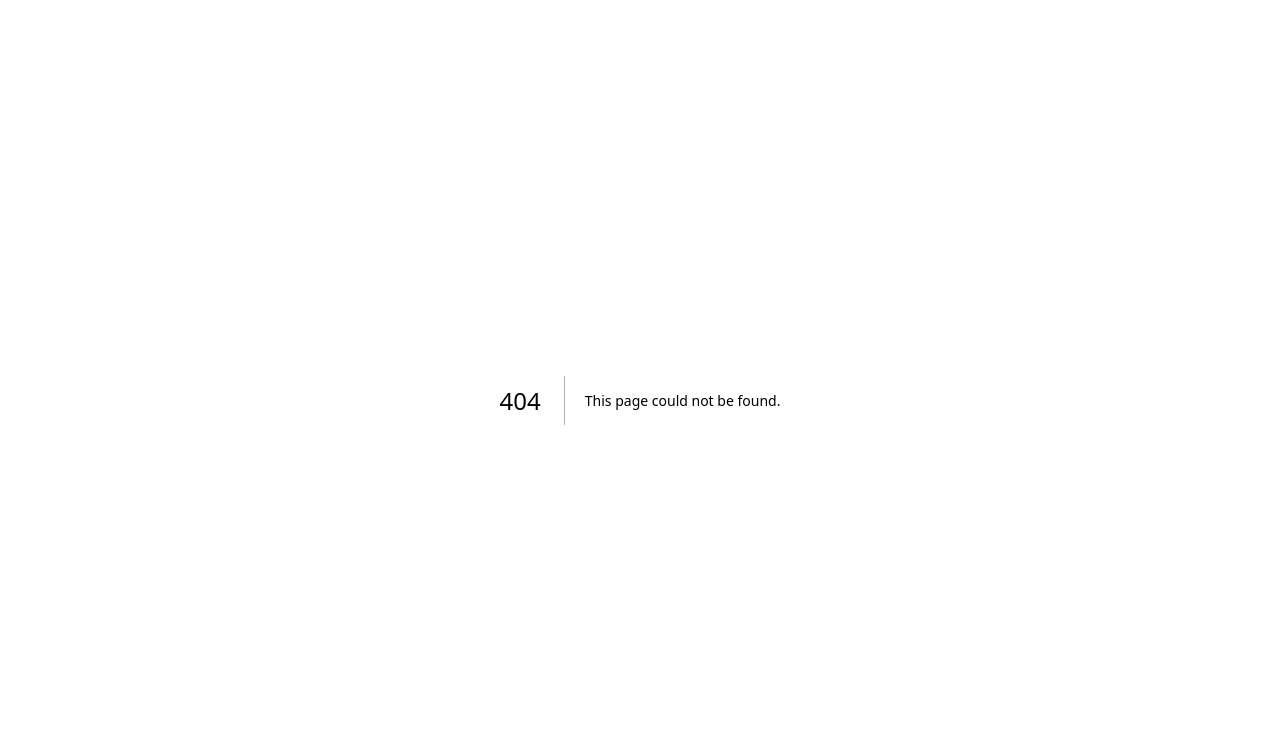
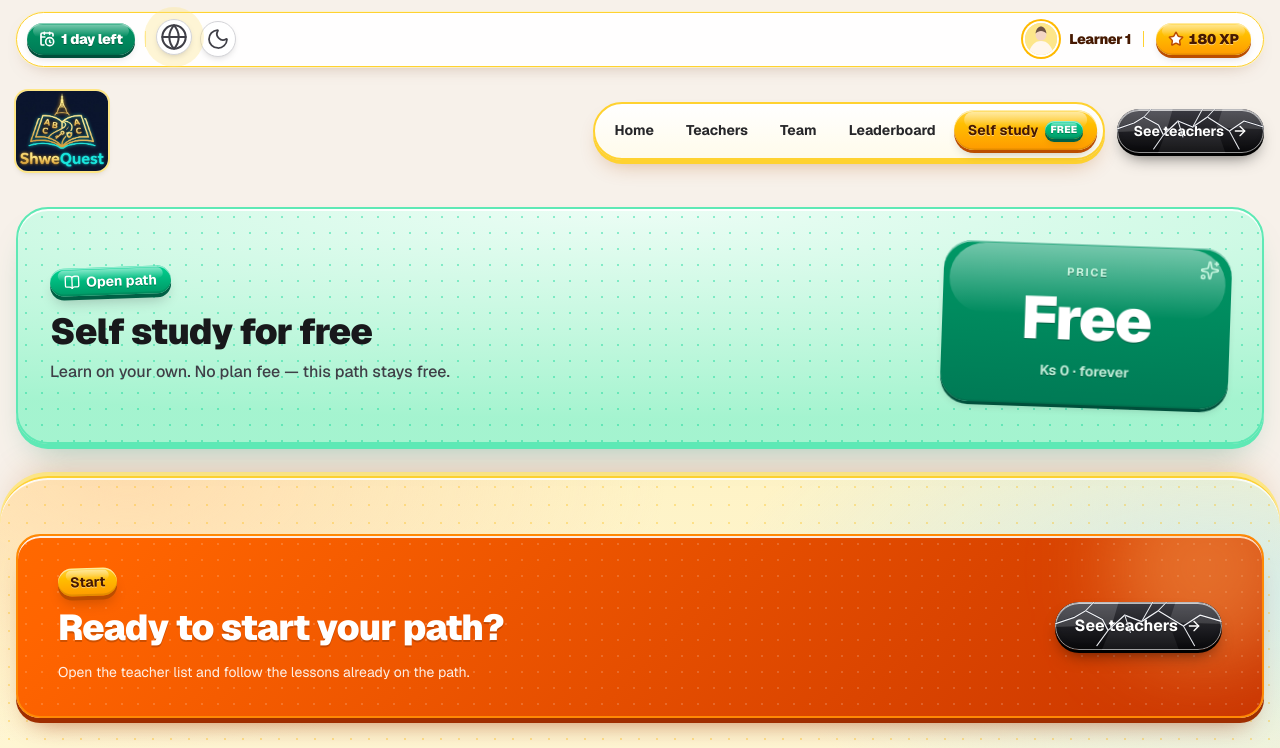
Before and after one commit to thihaaung1751992/shwequest, a Next.js app: page /self-study in a window 1280 px wide. Before the commit this address had no page. Shown: the top 748 px of the page. Built offline with nearby package versions, Linux system fonts and the light colour scheme.

Commit message:
feat: add free Self study page with nav Free badge
Ship /self-study with a prominent free price hero and wire it into nav/footer with an emerald Free chip so the free path is obvious from every page.

```diff
--- /dev/null
+++ b/src/app/self-study/page.tsx
@@ -0,0 +1,15 @@
+import type { Metadata } from "next";
+import PageShell from "@/components/page-shell";
+import SelfStudyHero from "@/components/self-study/self-study-hero";
+
+export const metadata: Metadata = {
+  title: "Self study for free · Shwequest",
+};
+
+export default function SelfStudyPage() {
+  return (
+    <PageShell title="Self study">
+      <SelfStudyHero />
+    </PageShell>
+  );
+}
--- a/src/components/page-shell.tsx
+++ b/src/components/page-shell.tsx
@@ -27,7 +27,9 @@ export default function PageShell({
         ? copy.nav.leaderboard
         : title === "Team"
           ? copy.nav.team
-          : title;
+          : title === "Self study"
+            ? copy.nav.selfStudy
+            : title;
   const fullMain = isHome || bleed;
 
   return (
--- /dev/null
+++ b/src/components/self-study/self-study-hero.tsx
@@ -0,0 +1,52 @@
+"use client";
+
+import { BookOpen, Sparkles } from "lucide-react";
+import { useMessages } from "@/i18n/locale-context";
+
+export default function SelfStudyHero() {
+  const copy = useMessages();
+
+  return (
+    <section
+      aria-labelledby="self-study-title"
+      className="teacher-stage teacher-tone-emerald relative overflow-hidden rounded-[2rem] border-2 border-emerald-300 px-5 py-7 shadow-[inset_0_2px_0_rgb(255_255_255/0.9),0_5px_0_var(--color-emerald-300),0_20px_36px_-18px_rgb(4_120_87/0.4)] sm:px-8 sm:py-9 dark:border-white/10 dark:shadow-[inset_0_1px_0_rgb(255_255_255/0.08),0_5px_0_rgb(255_255_255/0.08)]"
+    >
+      <div className="flex flex-col gap-8 md:flex-row md:items-center md:justify-between">
+        <div className="min-w-0">
+          <p className="pill-3d pill-3d-emerald inline-flex -rotate-2 items-center gap-1.5 rounded-full px-3.5 py-1 text-sm font-bold text-white motion-reduce:rotate-none">
+            <BookOpen aria-hidden className="size-4" />
+            {copy.selfStudy.kicker}
+          </p>
+          <h2
+            id="self-study-title"
+            className="mt-4 text-3xl font-black tracking-tight text-zinc-900 sm:text-4xl dark:text-white"
+          >
+            {copy.selfStudy.title}
+          </h2>
+          <p className="mt-2 max-w-prose text-sm font-medium text-zinc-700 sm:text-base dark:text-zinc-300">
+            {copy.selfStudy.body}
+          </p>
+        </div>
+
+        <div
+          className="stat-chip-3d pill-3d-emerald-deep relative mx-auto w-full max-w-[16rem] shrink-0 rotate-2 rounded-[1.75rem] px-6 pt-5 pb-6 text-center text-white motion-safe:animate-hero-bob motion-reduce:rotate-none sm:mx-0 sm:max-w-[18rem]"
+          aria-label={`${copy.selfStudy.priceLabel}: ${copy.selfStudy.free}`}
+        >
+          <Sparkles
+            aria-hidden
+            className="absolute top-3 right-3 size-5 text-emerald-100 opacity-90"
+          />
+          <p className="text-[11px] font-bold tracking-[0.16em] uppercase text-emerald-100">
+            {copy.selfStudy.priceLabel}
+          </p>
+          <p className="mt-2 text-5xl leading-none font-black tracking-tight sm:text-6xl">
+            {copy.selfStudy.free}
+          </p>
+          <p className="mt-3 text-sm font-bold text-emerald-100/90">
+            {copy.selfStudy.priceHint}
+          </p>
+        </div>
+      </div>
+    </section>
+  );
+}
--- a/src/components/site-footer.tsx
+++ b/src/components/site-footer.tsx
@@ -14,6 +14,7 @@ const LINKS = [
   { href: "/teachers", label: "Teachers" },
   { href: "/team", label: "Team" },
   { href: "/leaderboard", label: "Leaderboard" },
+  { href: "/self-study", label: "Self study" },
 ] as const;
 
 const STATS = [
@@ -75,6 +76,7 @@ export default function SiteFooter() {
     "/teachers": copy.nav.teachers,
     "/team": copy.nav.team,
     "/leaderboard": copy.nav.leaderboard,
+    "/self-study": copy.nav.selfStudy,
   } as const;
 
   const backToTop = () => {
--- a/src/components/site-nav.tsx
+++ b/src/components/site-nav.tsx
@@ -19,6 +19,7 @@ const LINKS = [
   { href: "/teachers", label: "Teachers" },
   { href: "/team", label: "Team" },
   { href: "/leaderboard", label: "Leaderboard" },
+  { href: "/self-study", label: "Self study" },
 ] as const;
 
 type LinkHref = (typeof LINKS)[number]["href"];
@@ -43,6 +44,7 @@ export default function SiteNav({ layout = "bar" }: { layout?: "bar" | "cluster"
     "/teachers": copy.nav.teachers,
     "/team": copy.nav.team,
     "/leaderboard": copy.nav.leaderboard,
+    "/self-study": copy.nav.selfStudy,
   };
   const spread = layout === "bar";
   const panelId = useId();
@@ -218,6 +220,7 @@ export default function SiteNav({ layout = "bar" }: { layout?: "bar" | "cluster"
           {LINKS.map((link) => {
             const current = isCurrent(link.href, pathname);
             const lit = targetHref === link.href;
+            const freeBadge = link.href === "/self-study";
             return (
               <li key={link.href}>
                 <Link
@@ -229,13 +232,18 @@ export default function SiteNav({ layout = "bar" }: { layout?: "bar" | "cluster"
                   onPointerEnter={() => setHoverHref(link.href)}
                   onFocus={() => setHoverHref(link.href)}
                   onBlur={() => setHoverHref(null)}
-                  className={`relative z-10 inline-flex min-h-10 items-center rounded-full px-3.5 text-sm font-bold transition-colors duration-150 ${FOCUS} ${
+                  className={`relative z-10 inline-flex min-h-10 items-center gap-1.5 rounded-full px-3.5 text-sm font-bold whitespace-nowrap transition-colors duration-150 ${FOCUS} ${
                     lit
                       ? "text-amber-950 [text-shadow:0_1px_0_rgb(255_255_255/0.5)]"
                       : "text-zinc-800 dark:text-zinc-100"
                   }`}
                 >
                   {linkLabel[link.href]}
+                  {freeBadge ? (
+                    <span className="stat-chip-3d pill-3d-emerald rounded-full px-1.5 py-0.5 text-[10px] font-black tracking-wide text-white uppercase">
+                      {copy.selfStudy.free}
+                    </span>
+                  ) : null}
                 </Link>
               </li>
             );
@@ -287,19 +295,25 @@ export default function SiteNav({ layout = "bar" }: { layout?: "bar" | "cluster"
             <ul className="flex flex-1 flex-col gap-1 overflow-y-auto px-3 py-4">
               {LINKS.map((link) => {
                 const current = isCurrent(link.href, pathname);
+                const freeBadge = link.href === "/self-study";
                 return (
                   <li key={link.href}>
                     <Link
                       href={link.href}
                       aria-current={current ? "page" : undefined}
                       onClick={closeMenu}
-                      className={`flex min-h-12 items-center rounded-2xl px-4 text-base font-bold tracking-tight ${FOCUS} ${
+                      className={`flex min-h-12 items-center gap-2 rounded-2xl px-4 text-base font-bold tracking-tight ${FOCUS} ${
                         current
                           ? "bg-amber-400 text-amber-950 shadow-[0_8px_18px_-12px_rgba(180,83,9,0.7)]"
                           : "bg-white/70 text-zinc-900 ring-1 ring-amber-100 hover:bg-amber-50 dark:bg-white/5 dark:text-zinc-50 dark:ring-white/10 dark:hover:bg-white/10"
                       }`}
                     >
                       {linkLabel[link.href]}
+                      {freeBadge ? (
+                        <span className="stat-chip-3d pill-3d-emerald ms-auto rounded-full px-2 py-0.5 text-[11px] font-black tracking-wide text-white uppercase">
+                          {copy.selfStudy.free}
+                        </span>
+                      ) : null}
                     </Link>
                   </li>
                 );
--- a/src/i18n/messages.ts
+++ b/src/i18n/messages.ts
@@ -17,6 +17,7 @@ export type Messages = {
     teachers: string;
     team: string;
     leaderboard: string;
+    selfStudy: string;
     main: string;
     menu: string;
     openMenu: string;
@@ -136,6 +137,14 @@ export type Messages = {
     memberCount: (count: number) => string;
     builderTagline: string;
   };
+  selfStudy: {
+    kicker: string;
+    title: string;
+    body: string;
+    priceLabel: string;
+    free: string;
+    priceHint: string;
+  };
   path: {
     learning: string;
     now: (title: string) => string;
@@ -182,6 +191,7 @@ const en: Messages = {
     teachers: "Teachers",
     team: "Team",
     leaderboard: "Leaderboard",
+    selfStudy: "Self study",
     main: "Main",
     menu: "Menu",
     openMenu: "Open main menu",
@@ -307,6 +317,14 @@ const en: Messages = {
     memberCount: (count) => `${count} ${count === 1 ? "person" : "people"}`,
     builderTagline: "Builds Shwequest",
   },
+  selfStudy: {
+    kicker: "Open path",
+    title: "Self study for free",
+    body: "Learn on your own. No plan fee — this path stays free.",
+    priceLabel: "Price",
+    free: "Free",
+    priceHint: "Ks 0 · forever",
+  },
   path: {
     learning: "Learning path",
     now: (title) => `Now: ${title}`,
@@ -345,6 +363,7 @@ const my: Messages = {
     teachers: "ဆရာများ",
     team: "အဖွဲ့",
     leaderboard: "ဦးဆောင်ဇယား",
+    selfStudy: "ကိုယ်တိုင်သင်",
     main: "ပင်မ",
     menu: "မီနူး",
     openMenu: "ပင်မမီနူးဖွင့်ရန်",
@@ -469,6 +488,14 @@ const my: Messages = {
     memberCount: (count) => `${count} ယောက်`,
     builderTagline: "Shwequest ကို တည်ဆောက်သူ",
   },
+  selfStudy: {
+    kicker: "လမ်းကြောင်းဖွင့်",
+    title: "ကိုယ်တိုင်သင် — အခမဲ့",
+    body: "ကိုယ်တိုင်သင်ယူပါ။ အစီအစဉ်ကြေးမလို — ဒီလမ်းကြောင်း အခမဲ့ပါ။",
+    priceLabel: "ဈေးနှုန်း",
+    free: "အခမဲ့",
+    priceHint: "Ks 0 · အမြဲတမ်း",
+  },
   path: {
     learning: "သင်ယူလမ်းကြောင်း",
     now: (title) => `အခု — ${title}`,
```
